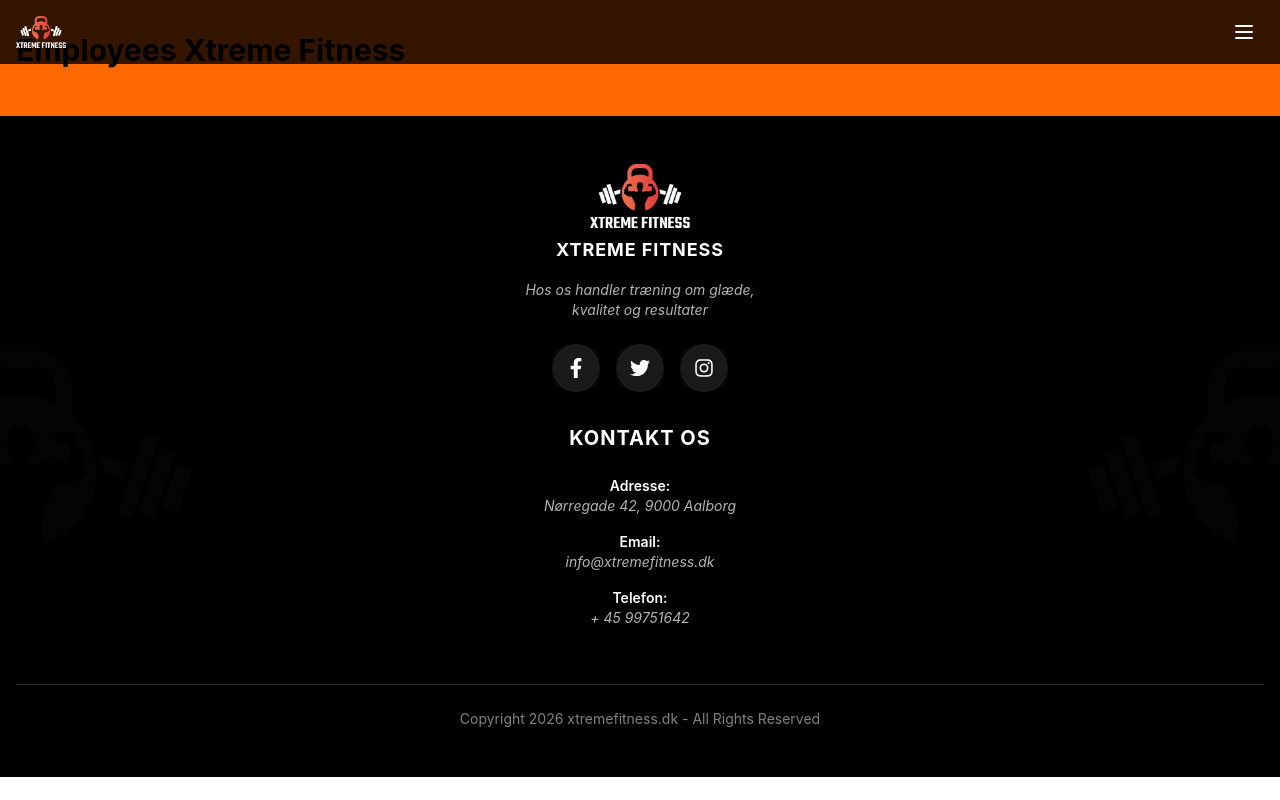
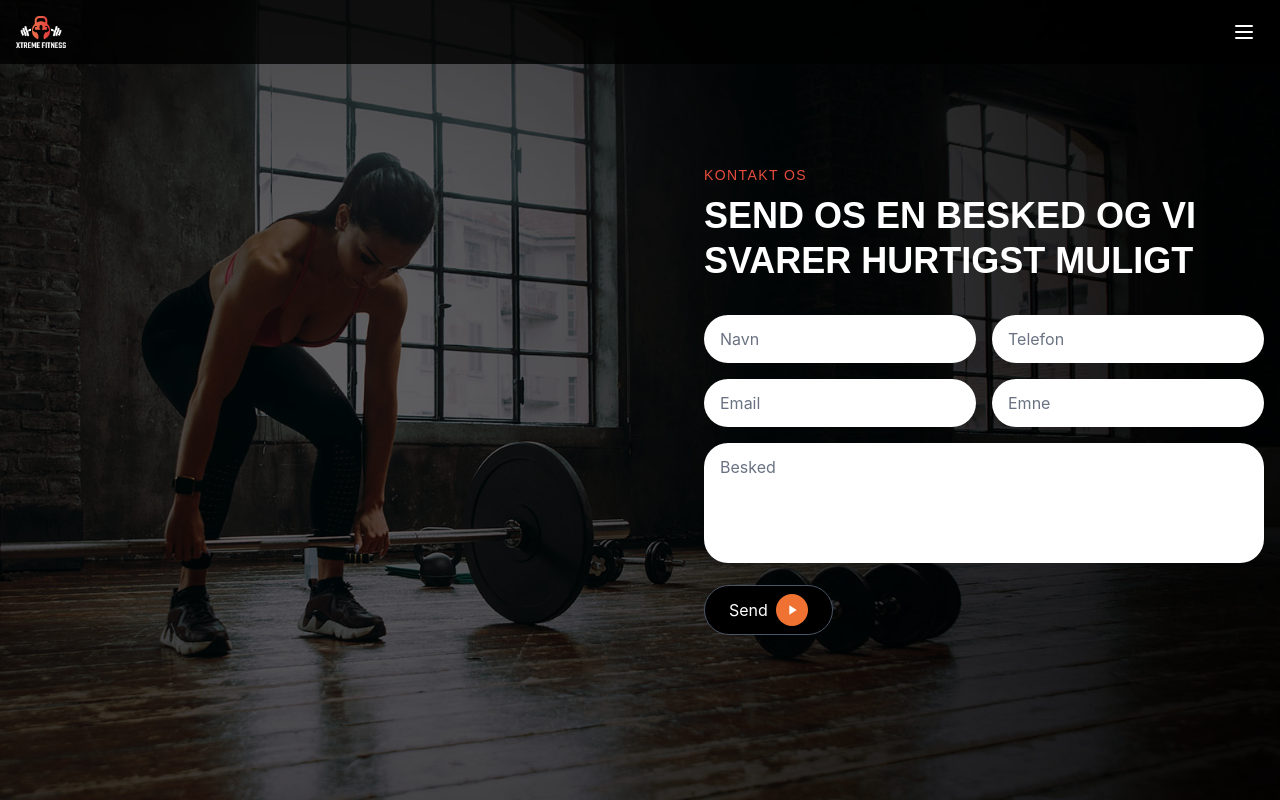
Before and after one commit to nanokken/xtreme-fitness-test-exam-2026, a React (Vite) app: page /traenere in a window 1280 px wide. Shown: the top 800 px of the page. Built offline with nearby package versions, Linux system fonts and the light colour scheme.

Commit message:
contact works with API
Jeg har lavet Contact som sender beskederne ind i /messages

```diff
--- a/src/App.jsx
+++ b/src/App.jsx
@@ -7,7 +7,6 @@ import Subscriptions from "./pages/Subscriptions";
 import BlogDetails from "./pages/BlogDetails";
 import Backoffice from "./pages/Backofffice";
 import About from "./pages/About";
-import Contact from "./pages/Contact";
 import Login from "./pages/Login";
 import Navigation from "./components/Navigation";
 import Footer from "./components/Footer";
@@ -24,7 +23,6 @@ export default function App() {
         <Route path="/traenere" element={<Employees />} />
         <Route path="/priser" element={<Subscriptions />} />
         <Route path="/om-os" element={<About />} />
-        <Route path="/kontakt" element={<Contact />} />
         <Route path="/login" element={<Login />} />
         <Route path="/blog/:id" element={<BlogDetails />} />
         <Route
--- a/src/components/Contact.jsx
+++ b/src/components/Contact.jsx
@@ -0,0 +1,178 @@
+import { useState } from 'react';
+import { fetchAPI } from '../hooks/useFetch';
+import contactBackground from '../assets/images/contact_us_background.jpg';
+import contactImage from '../assets/images/contact_us.png';
+
+const Contact = () => {
+  const [formData, setFormData] = useState({
+    name: '',
+    phone: '',
+    email: '',
+    subject: '',
+    message: '',
+  });
+  const [isSubmitting, setIsSubmitting] = useState(false);
+  const [submitStatus, setSubmitStatus] = useState(null);
+
+  const handleChange = (e) => {
+    const { name, value } = e.target;
+    setFormData((prev) => ({
+      ...prev,
+      [name]: name === 'phone' ? (value === '' ? '' : Number(value)) : value,
+    }));
+  };
+
+  const handleSubmit = async (e) => {
+    e.preventDefault();
+    setIsSubmitting(true);
+    setSubmitStatus(null);
+
+    try {
+      await fetchAPI('/message', {
+        method: 'POST',
+        body: JSON.stringify(formData),
+      });
+      setSubmitStatus('success');
+      setFormData({
+        name: '',
+        phone: '',
+        email: '',
+        subject: '',
+        message: '',
+      });
+    } catch (error) {
+      setSubmitStatus('error');
+      console.error('Error submitting message:', error);
+    } finally {
+      setIsSubmitting(false);
+    }
+  };
+
+  return (
+    <section
+      className="relative min-h-screen bg-cover bg-center bg-no-repeat"
+      style={{ backgroundImage: `url(${contactBackground})` }}
+    >
+      {/* Dark overlay */}
+      <div className="absolute inset-0 bg-black/60"></div>
+
+      <div className="relative z-10 container mx-auto px-4 py-12 lg:py-20 min-h-screen flex items-center">
+        <div className="flex flex-col lg:flex-row items-center lg:items-center gap-8 lg:gap-16 w-full">
+          {/* Image with red circle - visible on both mobile (top) and desktop (left) */}
+          <div className="shrink-0 flex justify-center lg:justify-start lg:w-1/2">
+            <div className="relative">
+              {/* Person image */}
+              <img
+                src={contactImage}
+                alt="Person exercising"
+                className="relative z-10 w-full h-52 md:w-72 md:h-72 lg:hidden lg:h-96 object-cover"
+              />
+            </div>
+          </div>
+
+          {/* Form section */}
+          <div className="w-full lg:w-1/2 text-center lg:text-left">
+            {/* Header */}
+            <p className="text-secondary uppercase tracking-widest text-sm mb-2 font-heading">
+              Kontakt os
+            </p>
+            <h2 className="text-light text-2xl md:text-3xl lg:text-4xl font-bold uppercase mb-8 font-heading leading-tight">
+              Send os en besked og vi
+              <br />
+              svarer hurtigst muligt
+            </h2>
+
+            {/* Form */}
+            <form onSubmit={handleSubmit} className="space-y-4">
+              {/* Mobile: stacked, Desktop: 2x2 grid for first 4 fields */}
+              <div className="flex flex-col lg:grid lg:grid-cols-2 gap-4">
+                <input
+                  type="text"
+                  name="name"
+                  placeholder="Navn"
+                  value={formData.name}
+                  onChange={handleChange}
+                  required
+                  className="w-full px-4 py-3 rounded-full bg-light text-dark placeholder-gray-500 focus:outline-none focus:ring-2 focus:ring-primary"
+                />
+                <input
+                  type="tel"
+                  name="phone"
+                  placeholder="Telefon"
+                  value={formData.phone}
+                  onChange={handleChange}
+                  required
+                  className="w-full px-4 py-3 rounded-full bg-light text-dark placeholder-gray-500 focus:outline-none focus:ring-2 focus:ring-primary"
+                />
+                <input
+                  type="email"
+                  name="email"
+                  placeholder="Email"
+                  value={formData.email}
+                  onChange={handleChange}
+                  required
+                  className="w-full px-4 py-3 rounded-full bg-light text-dark placeholder-gray-500 focus:outline-none focus:ring-2 focus:ring-primary"
+                />
+                <input
+                  type="text"
+                  name="subject"
+                  placeholder="Emne"
+                  value={formData.subject}
+                  onChange={handleChange}
+                  required
+                  className="w-full px-4 py-3 rounded-full bg-light text-dark placeholder-gray-500 focus:outline-none focus:ring-2 focus:ring-primary"
+                />
+              </div>
+
+              {/* Message textarea */}
+              <textarea
+                name="message"
+                placeholder="Besked"
+                value={formData.message}
+                onChange={handleChange}
+                required
+                rows={4}
+                className="w-full px-4 py-3 rounded-3xl bg-light text-dark placeholder-gray-500 focus:outline-none focus:ring-2 focus:ring-primary resize-none"
+              />
+
+              {/* Submit button */}
+              <div className="flex justify-center lg:justify-start">
+                <button
+                  type="submit"
+                  disabled={isSubmitting}
+                  className="flex items-center gap-2 px-6 py-2 rounded-full bg-dark border border-gray-600 text-light hover:bg-gray-900 transition-colors disabled:opacity-50 disabled:cursor-not-allowed"
+                >
+                  <span>{isSubmitting ? 'Sender...' : 'Send'}</span>
+                  <span className="w-8 h-8 rounded-full bg-primary flex items-center justify-center">
+                    <svg
+                      xmlns="http://www.w3.org/2000/svg"
+                      viewBox="0 0 24 24"
+                      fill="currentColor"
+                      className="w-4 h-4 text-light"
+                    >
+                      <path d="M8 5v14l11-7z" />
+                    </svg>
+                  </span>
+                </button>
+              </div>
+
+              {/* Status messages */}
+              {submitStatus === 'success' && (
+                <p className="text-green-400 text-center lg:text-left">
+                  Din besked er sendt! Vi vender tilbage hurtigst muligt.
+                </p>
+              )}
+              {submitStatus === 'error' && (
+                <p className="text-red-400 text-center lg:text-left">
+                  Der opstod en fejl. Prøv venligst igen.
+                </p>
+              )}
+            </form>
+          </div>
+        </div>
+      </div>
+    </section>
+  );
+};
+
+export default Contact;
--- a/src/components/Navigation.jsx
+++ b/src/components/Navigation.jsx
@@ -9,7 +9,6 @@ const navLinks = [
   { to: '/traenere', label: 'Trænere' },
   { to: '/priser', label: 'Priser' },
   { to: '/om-os', label: 'Om os' },
-  { to: '/kontakt', label: 'Kontakt' },
 ];
 
 export default function Navigation() {
--- a/src/pages/Contact.jsx
+++ /dev/null
@@ -1,7 +0,0 @@
-export default function Contact() {
-  return (
-    <div className="container mx-auto px-4 py-8 pt-24 bg-orange-500">
-      <h1 className="text-3xl font-bold mb-4">Kontakt Xtreme Fitness</h1>
-    </div>
-  );
-}
--- a/src/pages/Employees.jsx
+++ b/src/pages/Employees.jsx
@@ -1,7 +1,9 @@
+import Contact from "../components/Contact";
+
 export default function Employees() {
     return (
-        <div className="container mx-auto px-4 py-8 bg-orange-500">
-            <h1 className="text-3xl font-bold mb-4">Employees Xtreme Fitness</h1>
+        <div>
+                <Contact />
             </div>
     );
 }
```
